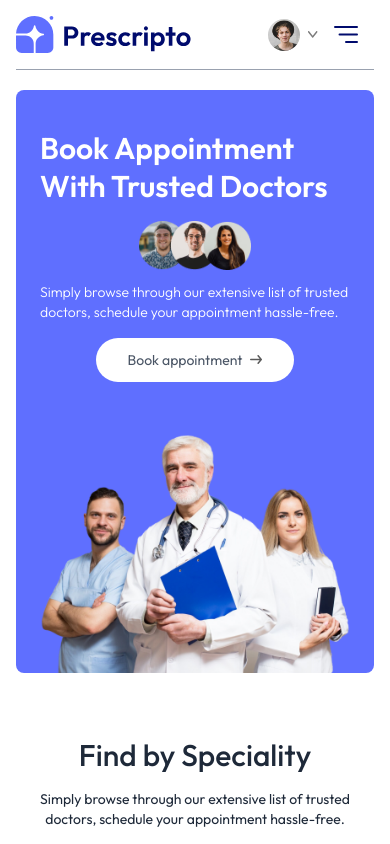
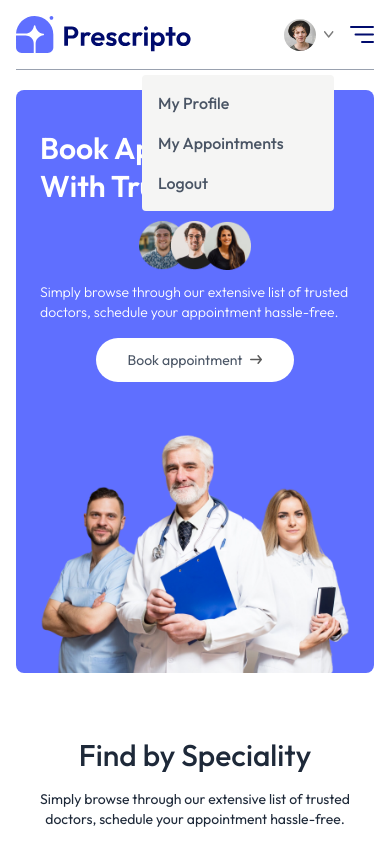
Before and after one commit to Hamimsiddiq007/prescripto, a React (Vite) app: page / in a window 390 px wide. Both pictures are taken after a click on the element 293 px from the left and 34 px from the top of the page. Shown: the top 844 px of the page. Built offline with nearby package versions, Linux system fonts and the light colour scheme.

Commit message:
dropdown icon fixed

```diff
--- a/src/components/Navbar.jsx
+++ b/src/components/Navbar.jsx
@@ -7,6 +7,7 @@ const Navbar = () => {
     const navigate = useNavigate();
     const [showMenu, setShowMenu] = useState(false);
     const [token, setToken] = useState(true);
+    const [showDropdown, setShowDropdown] = useState(false);
 
   return (
     <div className='flex items-center justify-between text-sm py-4 mb-5 border-b border-b-gray-400'>
@@ -32,10 +33,10 @@ const Navbar = () => {
       <div className="flex items-center gap-4">
         {
             token
-            ? <div className='flex items-center gap-2 cursor-pointer group relative'>
+            ? <div  onClick={() => setShowDropdown(!showDropdown)} className='flex items-center gap-2 cursor-pointer relative'>
                 <img className='w-8 rounded-full' src={assets.profile_pic} alt="" />
                 <img className='w-2.5' src={assets.dropdown_icon} alt="" />
-                <div className="absolute top-0 right-0 pt-14 text-base font-medium text-gray-600 z-20 hidden group-hover:block">
+                <div  className={`${showDropdown ? 'block' : 'hidden'} absolute top-0 right-0 pt-14 text-base font-medium text-gray-600 z-20`}>
                     <div className="min-w-48 bg-stone-100 rounded flex flex-col gap-4 p-4">
                         <p onClick={() => navigate('my-profile')} className='hover:text-black cursor-pointer'>My Profile</p>
                         <p onClick={() => navigate('my-appointments')} className='hover:text-black cursor-pointer'>My Appointments</p>
@@ -47,7 +48,7 @@ const Navbar = () => {
         }
         <img onClick={() => setShowMenu(true)} className='w-6 md:hidden' src={assets.menu_icon} alt="" />
         {/* Mobile menu */}
-        <div className={`${showMenu ? 'fixed w-full' : 'h-0 w-0'} md:hidden right-0 top-0 bottom-0 z-20 overflow-hidden bg-white transition-all`}>
+        <div className={`fixed top-0 right-0 bottom-0 z-20 bg-white w-full md:hidden transition-transform duration-300 ${showMenu ? 'translate-x-0' : 'translate-x-full'}`}>
             <div className="flex items-center justify-between px-5 py-6">
                 <img className='w-36' src={assets.logo} alt="" />
                 <img className='w-7' onClick={() => setShowMenu(false)} src={assets.cross_icon} alt="" />
```
